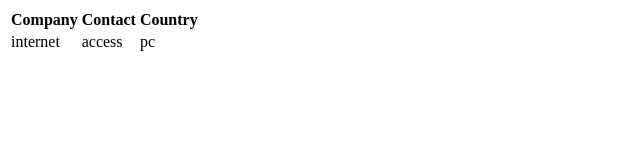
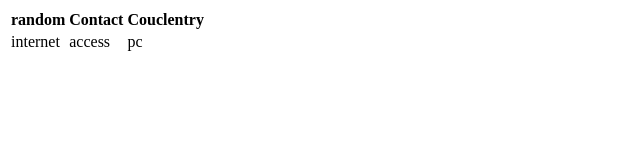
Before and after one commit to priyanshisharma1048/my-html-project, a plain HTML site: page statics/test.html in a window 1280 px wide. Shown: the full height of the page, 0-640 px from the left. Drawn offline with Linux system fonts and the light colour scheme.

Commit message:
add statics/test.html

```diff
--- a/statics/test.html
+++ b/statics/test.html
@@ -14,9 +14,9 @@
      -->
      <body><table>
           <tr>
-    <th>Company</th>
+    <th>random</th>
     <th>Contact</th>
-    <th>Country</th>
+    <th>Couclentry</th>
   </tr>
   <tr>
     <td>internet</td>
```
